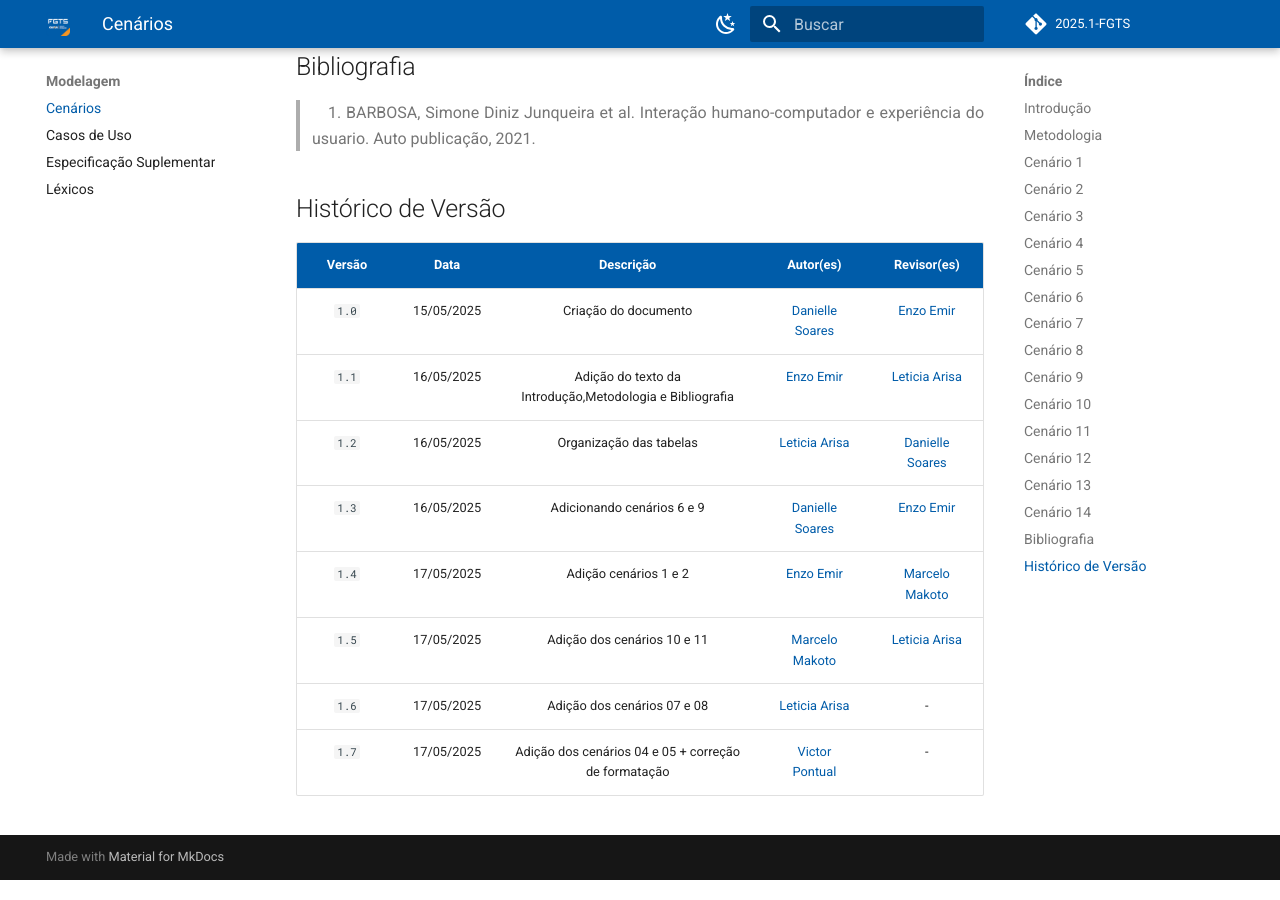
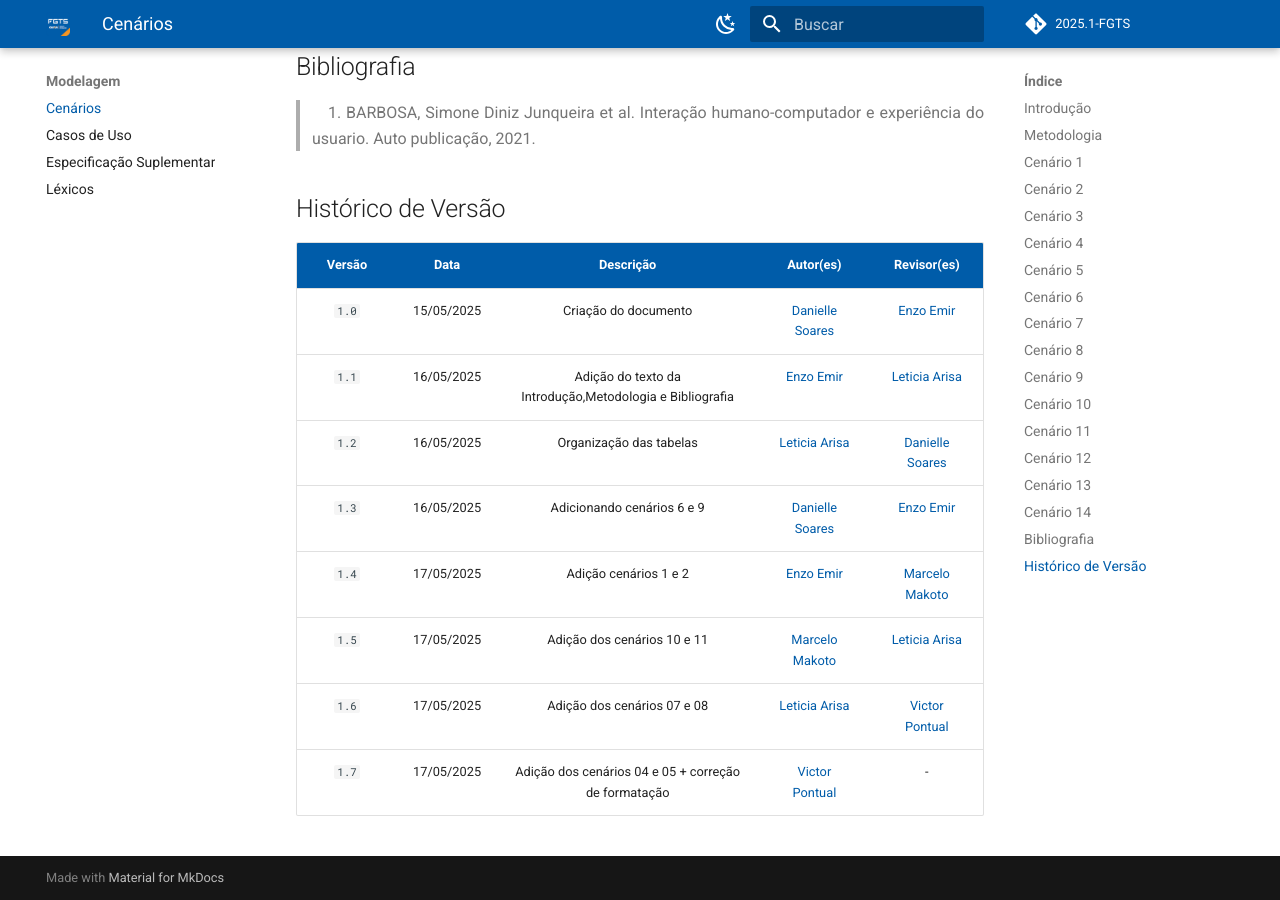
Before and after one commit to eduardodpms/REQ-FGTS, an MkDocs documentation site: the page built from docs/Modelagem/Cenarios.md, in a window 1280 px wide and 900 px high, scrolled down 9655 px. Built offline with MkDocs 1.6.1 and Material for MkDocs 9.7.7, drawn with Linux system fonts in a browser that asks for light colours; comment, search, counter and statistics services are not loaded.

Commit message:
Update Cenarios.md

```diff
--- a/docs/Modelagem/Cenarios.md
+++ b/docs/Modelagem/Cenarios.md
@@ -393,5 +393,5 @@ Para organizar o trabalho em grupo, cada membro da equipe ficou responsável por
 | `1.3` | 16/05/2025 | Adicionando cenários 6 e 9 | [Danielle Soares](https://github.com/danielle-soaress) | [Enzo Emir ](https://github.com/EnzoEmir) |
 | `1.4` | 17/05/2025 | Adição cenários 1 e 2 | [Enzo Emir ](https://github.com/EnzoEmir) | [Marcelo Makoto](https://github.com/MM4k) |
 | `1.5` | 17/05/2025 | Adição dos cenários 10 e 11 | [Marcelo Makoto](https://github.com/MM4k) | [Leticia Arisa](https://github.com/Leticia-Arisa-K-Higa) |
-| `1.6` | 17/05/2025 | Adição dos cenários 07 e 08 | [Leticia Arisa](https://github.com/Leticia-Arisa-K-Higa) | - |
+| `1.6` | 17/05/2025 | Adição dos cenários 07 e 08 | [Leticia Arisa](https://github.com/Leticia-Arisa-K-Higa) | [Victor Pontual](https://github.com/VictorPontual) |
 | `1.7` | 17/05/2025 | Adição dos cenários 04 e 05 + correção de formatação | [Victor Pontual](https://github.com/VictorPontual) | - |
```
